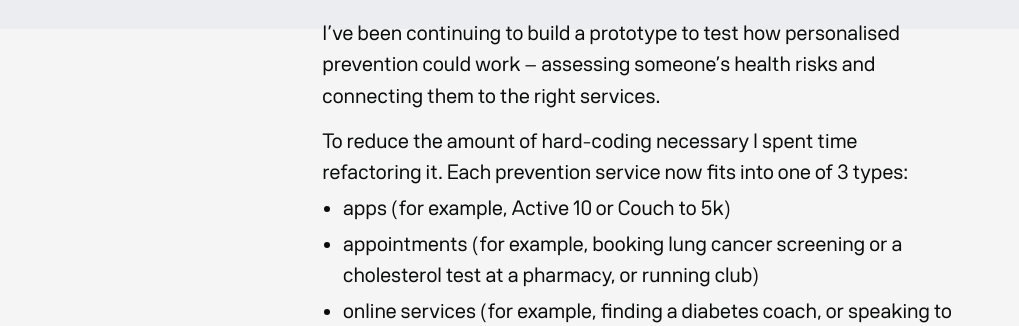
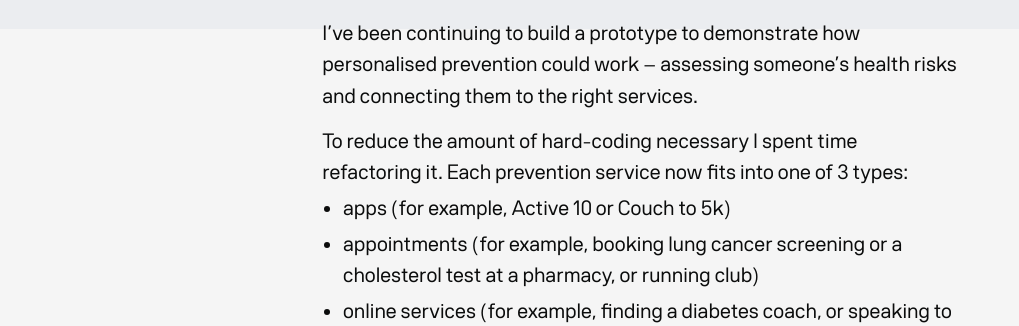
Before and after one commit to ralph-hawkins/ralphhawkins, an Eleventy site: page src/posts/weeknotes/2025-10-11-limbik-opik.md in a window 1280 px wide. Shown: the part 771-1097 px from the top of the page, without its empty margins (0-1019 px from the left). Built offline with nearby package versions, Linux system fonts and the light colour scheme; Eleventy itself is replaced by a stand-in of ours; files that its build step writes are made by us from their sources.

Commit message:
Update 2025-10-11-limbik-opik.md

```diff
--- a/src/posts/weeknotes/2025-10-11-limbik-opik.md
+++ b/src/posts/weeknotes/2025-10-11-limbik-opik.md
@@ -7,7 +7,7 @@ layout: post
 
 ### Personalisation eats data
 
-I’ve been continuing to build a prototype to test how personalised prevention could work – assessing someone’s health risks and connecting them to the right services.
+I’ve been continuing to build a prototype to demonstrate how personalised prevention could work – assessing someone’s health risks and connecting them to the right services.
 
 To reduce the amount of hard‑coding necessary I spent time refactoring it. Each prevention service now fits into one of 3 types:
 
```
